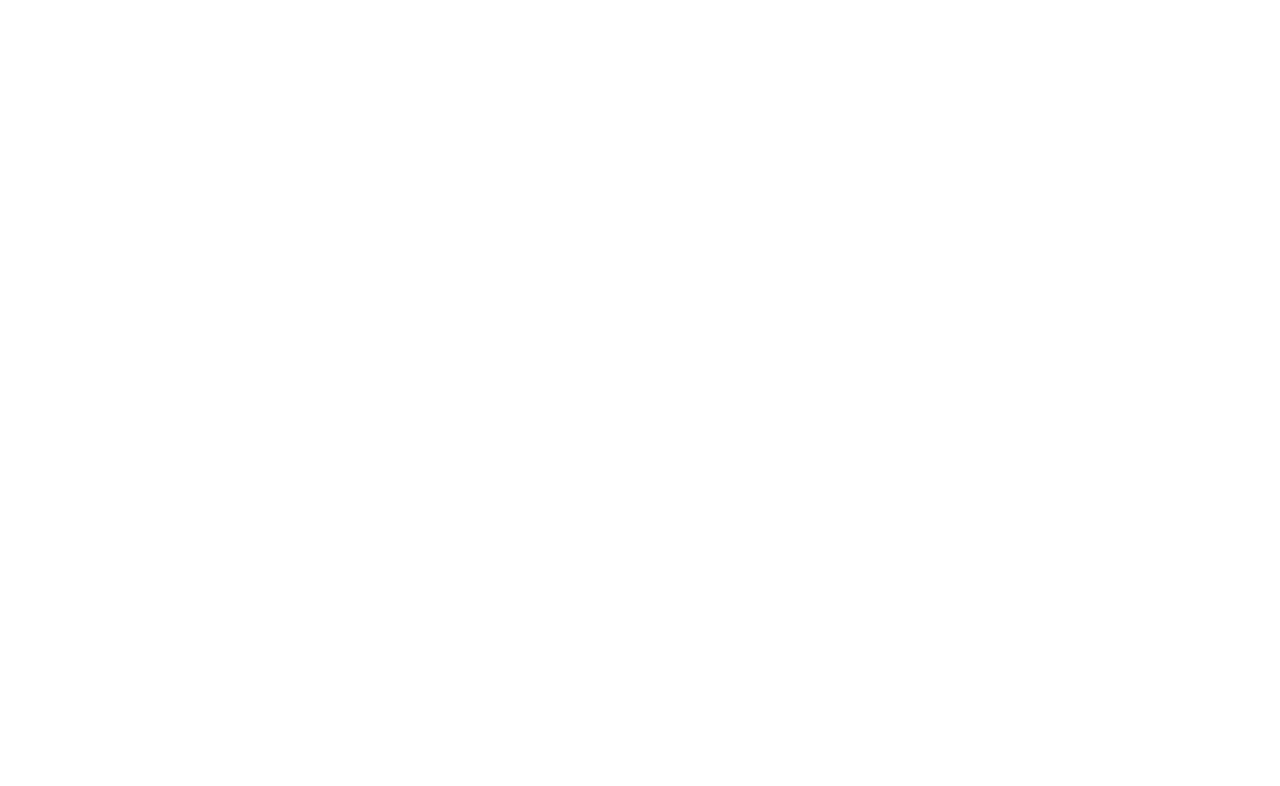
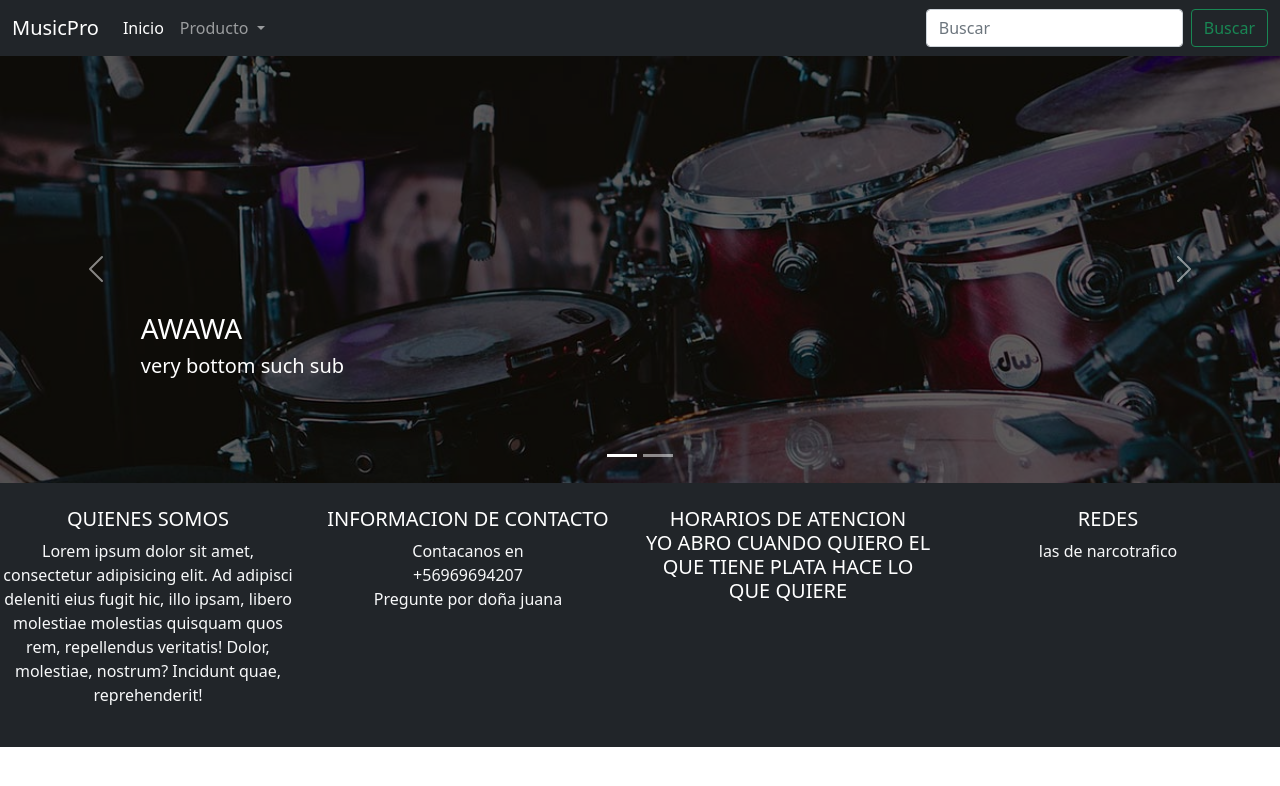
Before and after one commit to HarouDolf/MusicPro-Webpage, a Django app: page / in a window 1280 px wide. Before the commit the part shown is empty. Shown: the top 786 px of the page. Run offline with Django 3.2, Linux system fonts and the light colour scheme.

Commit message:
integracion de css por claudia

```diff
--- a/templates/base.html
+++ b/templates/base.html
@@ -3,9 +3,91 @@
 <html lang="en">
 <head>
     <meta charset="UTF-8">
-    <title>Title</title>
+    <title>MusicPro</title>
+    <meta name="viewport" content="width=device-width, initial-scale=1">
+    <link href="https://cdn.jsdelivr.net/npm/bootstrap@5.0.0/dist/css/bootstrap.min.css" rel="stylesheet"
+          integrity="sha384-wEmeIV1mKuiNpC+IOBjI7aAzPcEZeedi5yW5f2yOq55WWLwNGmvvx4Um1vskeMj0" crossorigin="anonymous">
+    <script src="https://cdn.jsdelivr.net/npm/bootstrap@5.0.0/dist/js/bootstrap.bundle.min.js"
+            integrity="sha384-p34f1UUtsS3wqzfto5wAAmdvj+osOnFyQFpp4Ua3gs/ZVWx6oOypYoCJhGGScy+8"
+            crossorigin="anonymous"></script>
+
+    <!-- Import de css -->
+    <link rel="stylesheet" href="{% static '/css/style.css' %}">
+
 </head>
 <body>
 
+<!-- Barra de Navegacion -->
+
+<nav class="navbar navbar-expand-lg navbar-dark bg-dark navbar-fixed-top">
+    <div class="container-fluid">
+        <a class="navbar-brand" href="#">MusicPro</a>
+        <button class="navbar-toggler" type="button" data-bs-toggle="collapse" data-bs-target="#navbarScroll"
+                aria-controls="navbarScroll" aria-expanded="false" aria-label="Toggle navigation">
+            <span class="navbar-toggler-icon"></span>
+        </button>
+        <div class="collapse navbar-collapse" id="navbarScroll">
+            <ul class="navbar-nav me-auto my-2 my-lg-0 navbar-nav-scroll" style="--bs-scroll-height: 100px;">
+                <li class="nav-item">
+                    <a class="nav-link active" aria-current="page" href="#">Inicio</a>
+                </li>
+                <li class="nav-item dropdown">
+                    <a class="nav-link dropdown-toggle" href="#" id="navbarScrollingDropdown" role="button"
+                       data-bs-toggle="dropdown" aria-haspopup="true" aria-expanded="false">
+                        Producto
+                    </a>
+                    <ul class="dropdown-menu" aria-labelledby="navbarScrollingDropdown">
+                        <li><a class="dropdown-item" href="#">Instrumentos de cuerdas</a></li>
+                        <li><a class="dropdown-item" href="#">Percusion</a></li>
+                        <li><a class="dropdown-item" href="#">Amplificadores</a></li>
+                        <li><a class="dropdown-item" href="#">Accesorios Varios</a></li>
+                    </ul>
+                </li>
+            </ul>
+            <form class="d-flex">
+                <input class="form-control me-2" type="search" placeholder="Buscar" aria-label="Search">
+                <button class="btn btn-outline-success" type="submit">Buscar</button>
+            </form>
+        </div>
+    </div>
+</nav>
+
+
+<div>
+    <div class="container-fluid px-0 mx-0">
+        <div id="content-wrap">
+            {% block content %}
+            {% endblock %}
+        </div>
+    </div>
+
+</div>
+
+<!-- Footer -->
+<footer class="bg-dark text-center text-lg-start">
+    <!-- Grid container -->
+    <div class="d-flex py-4 px-16">
+        <!--Grid row-->
+        <div class="row justify-content-around w-100">
+            <div class="col-lg-3 col-md-6 mb-4 mb-md-0">
+                <h5 class="text-center text-uppercase text-white">Quienes somos</h5>
+                <p class="text-light text-center">Lorem ipsum dolor sit amet, consectetur adipisicing elit. Ad adipisci deleniti eius fugit hic, illo
+                    ipsam, libero molestiae molestias quisquam quos rem, repellendus veritatis! Dolor, molestiae,
+                    nostrum? Incidunt quae, reprehenderit!</p>
+            </div>
+            <div class="col-lg-3 col-md-6 mb-4 mb-md-0">
+                <h5 class="text-center text-uppercase text-white">Informacion de contacto</h5>
+                <p class="text-light text-center">Contacanos en<br>+56969694207<br>Pregunte por doña juana</p>
+            </div>
+            <div class="col-lg-3 col-md-6 mb-4 mb-md-0">
+                <h5 class="text-center text-uppercase text-white">Horarios de atencion<br>Yo abro cuando quiero el que tiene plata hace lo que quiere</h5>
+            </div>
+            <div class="col-lg-3 col-md-6 mb-4 mb-md-0">
+                <h5 class="text-center text-uppercase text-white">Redes</h5>
+                <p class="text-light text-center">las de narcotrafico</p>
+            </div>
+        </div>
+    </div>
+</footer>
 </body>
 </html>
```
